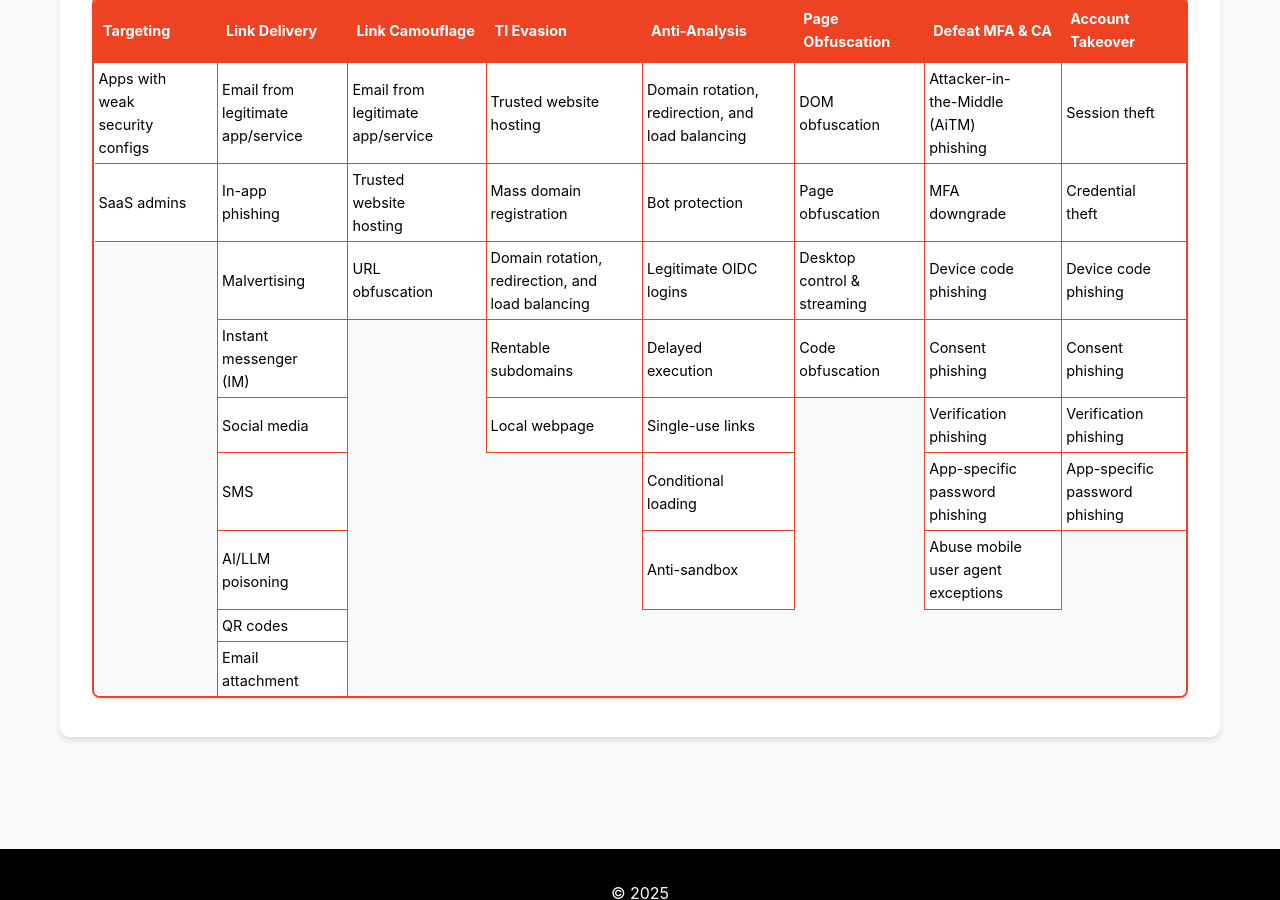
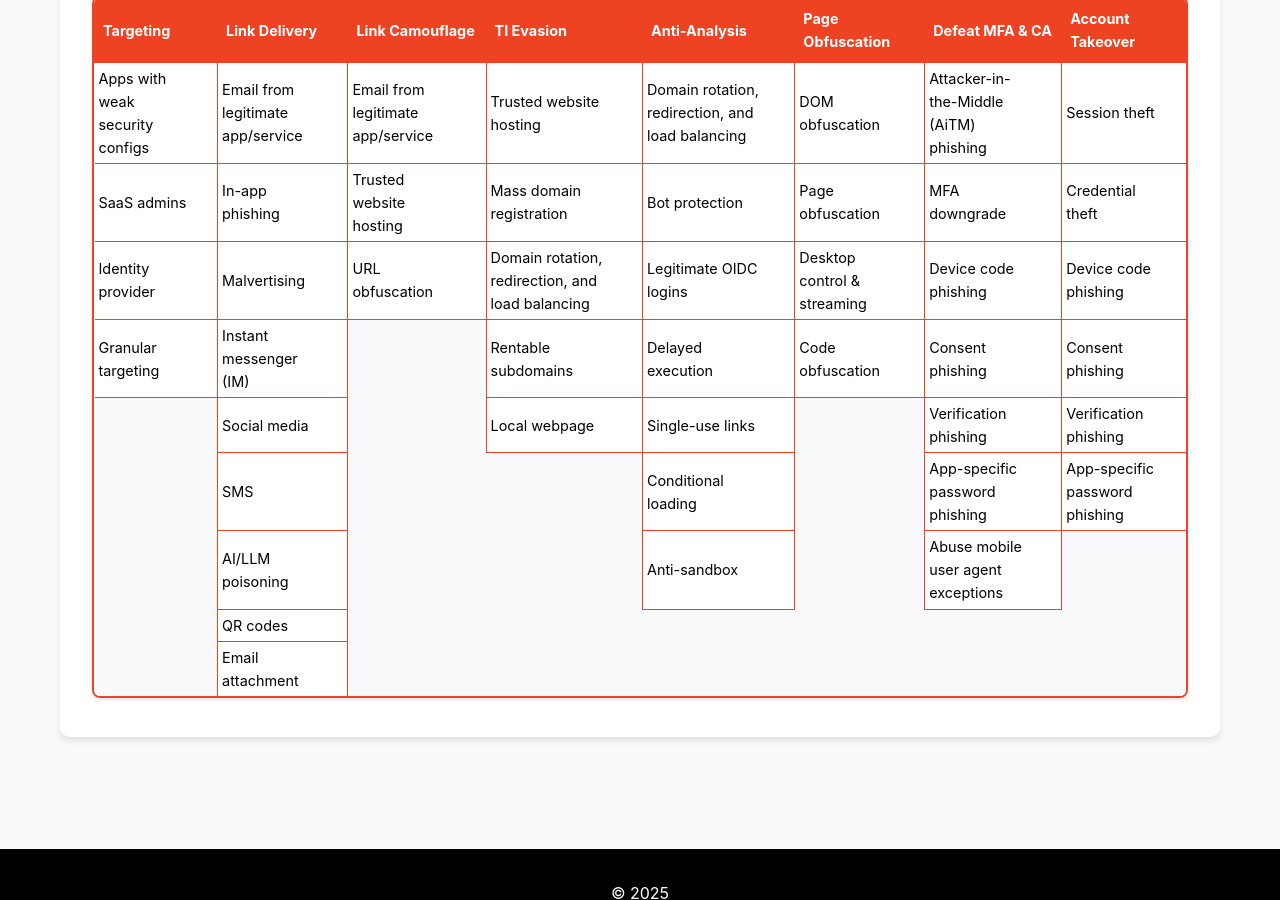
Before and after one commit to pushsecurity/phishing-techniques, a Jekyll site: the page built from index.html, in a window 1280 px wide and 900 px high, scrolled down 545 px. Built offline with Jekyll 4.4.1, drawn with Linux system fonts in a browser that asks for light colours.

Commit message:
Update techniques-table.yml
Added new targeting techniques

```diff
--- a/_data/techniques-table.yml
+++ b/_data/techniques-table.yml
@@ -7,6 +7,8 @@ columns:
     techniques:
       - "apps-weak-security"
       - "saas-admins"
+      - "identity-provider"
+      - "granular-targeting"
 
   - name: "Link Delivery"
     techniques:
```
